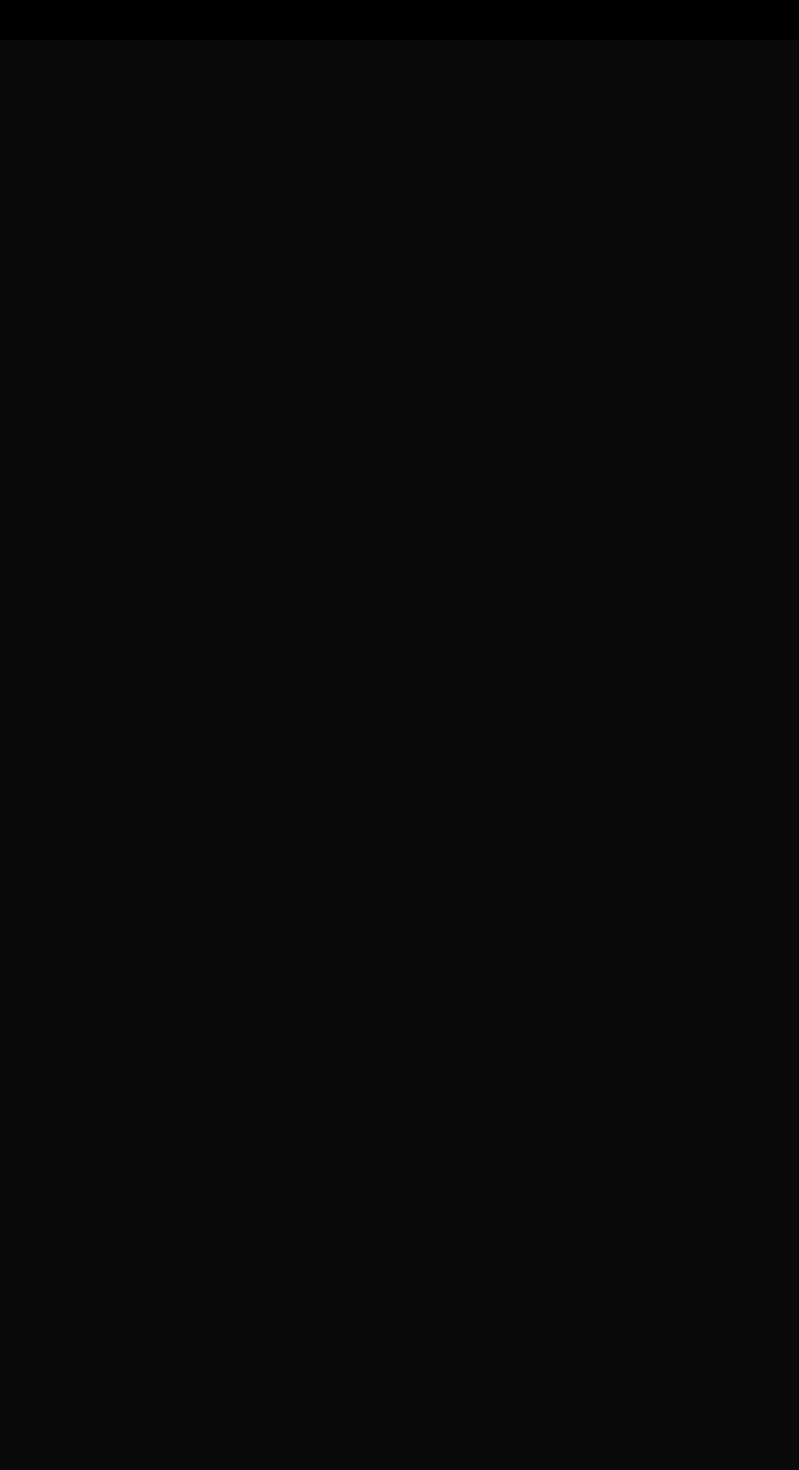
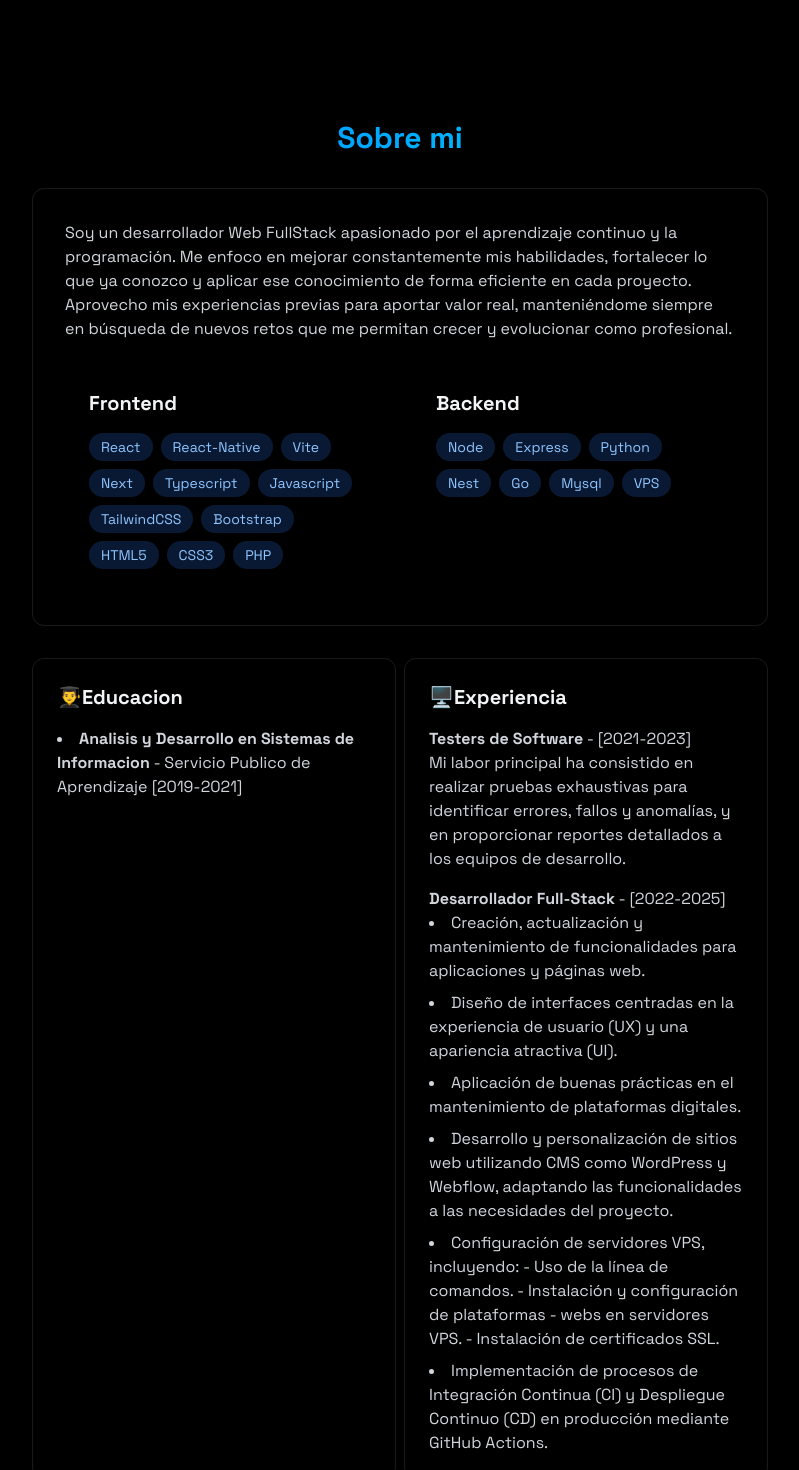
Before and after one commit to santiago-h2o/portafolio, a React (Vite) app: page / in a window 1280 px wide. Shown: the part 760-2230 px from the top of the page, without its empty margins (240-1039 px from the left). Before the commit the page ends 800 px from the top, so only its background shows below. Built offline with nearby package versions, Linux system fonts and the light colour scheme; a web font is replaced by a local one.

Commit message:
Se crea la seccion de about me

```diff
--- a/src/App.jsx
+++ b/src/App.jsx
@@ -5,6 +5,7 @@ import { useState } from 'react';
 import { Navbar } from './components/navbar/Navbar';
 import MobileMenu from './components/mobileMenu/MobileMenu';
 import { Home } from './components/sections/Home';
+import { About } from './components/sections/About';
 
 const App = () => {
   const [isLoaded, setIsLoaded] = useState(false);
@@ -18,6 +19,8 @@ const App = () => {
           <Navbar menuOpen={menuOpen} setMenuOpen={setMenuOpen}/>
           <MobileMenu menuOpen={menuOpen} setMenuOpen={setMenuOpen}/>
           <Home />
+          <About />
+
         </div>
     </>
   )
--- a/src/components/sections/About.jsx
+++ b/src/components/sections/About.jsx
@@ -0,0 +1,91 @@
+
+export const About = () => {
+
+    const frontendSkills = ["React", "React-Native", "Vite", "Next", "Typescript", "Javascript", "TailwindCSS", "Bootstrap", "HTML5", "CSS3", "PHP"];
+    const backendSkills = ["Node", "Express", "Python", "Nest", "Go", "Mysql", "VPS"];
+
+    return (
+        <section id="about" className="min-h-screen flex items-center justify-center py-20">
+            <div className="max-w-3xl mx-auto px-4">
+                <h2 className="text-3xl font-bold mb-8 bg-gradient-to-r from-blue-500 to-cyan-400 bg-clip-text text-transparent text-center">Sobre mi</h2>
+
+                <div className="glass rounded-xl p-8 border-white/10 border hover:translate-y-1 transition-all">
+                    <p className="text-gray-300 mb-6">
+                        Soy un desarrollador Web FullStack apasionado por el aprendizaje continuo y la programación. Me enfoco en mejorar constantemente mis habilidades, fortalecer lo que ya conozco y aplicar ese conocimiento de forma eficiente en cada proyecto. Aprovecho mis experiencias previas para aportar valor real, manteniéndome siempre en búsqueda de nuevos retos que me permitan crecer y evolucionar como profesional.
+                    </p>
+
+                    <div className="grid grid-cols-1 md:grid-cols-2 gap-6">
+                        <div className="rounded-xl p-6 hover:translate-y-1 transition-all">
+                            <h3 className="text-xl font-bold mb-4">Frontend</h3>
+                            <div className="flex flex-wrap gap-2">{frontendSkills.map((skill, key) => (
+                                <span key={key} className="bg-blue-500/20 text-blue-300 px-3 py-1 rounded-full text-sm hover:bg-blue-500/20 hover:shadow-[0_2px_8px_rgba(59,130,2246,0.2)] transition">{skill}</span>
+                            ))}</div>
+                        </div>
+                        <div className="rounded-xl p-6 hover:translate-y-1 transition-all">
+                            <h3 className="text-xl font-bold mb-4">Backend</h3>
+                            <div className="flex flex-wrap gap-2">{backendSkills.map((skill, key) => (
+                                <span key={key} className="bg-blue-500/20 text-blue-300 px-3 py-1 rounded-full text-sm hover:bg-blue-500/20 hover:shadow-[0_2px_8px_rgba(59,130,2246,0.2)] transition">{skill}</span>
+                            ))}</div>
+                        </div>
+                    </div>
+                </div>
+
+                <div className="grid grid-cols-1 md:grid-cols-2 gap-2 mt-8">
+                    <div className="p-6 rounded-xl border-white/10 border hover:translate-y-1 transition-all">
+                        <h3 className="text-xl font-bold mb-4">👨‍🎓Educacion</h3>
+                        <ul className="list-disc list-inside text-gray-300 space-y-2">
+                            <li>
+                                <strong>Analisis y Desarrollo en Sistemas de Informacion</strong> - Servicio Publico de Aprendizaje [2019-2021]
+                            </li>
+                        </ul>
+                    </div>
+                    <div className="p-6 rounded-xl border-white/10 border hover:translate-y-1 transition-all">
+                        <h3 className="text-xl font-bold mb-4">🖥️Experiencia</h3>
+                        <div className="space-y-4 text-gray-300">
+                            <div>
+                                <h4><strong>Testers de Software</strong> - [2021-2023]</h4>
+                                <p>
+                                    Mi labor principal ha consistido en realizar pruebas
+                                    exhaustivas para identificar errores, fallos y anomalías, y en
+                                    proporcionar reportes detallados a los equipos de desarrollo.
+                                </p>
+                            </div>
+
+                            <div>
+                                <h4><strong>Desarrollador Full-Stack</strong> - [2022-2025]</h4>
+                                <ul className="list-disc list-inside text-gray-300 space-y-2">
+                                    <li>Creación, actualización y mantenimiento de
+                                        funcionalidades para aplicaciones y páginas web.
+                                    </li>
+                                    <li>Diseño de interfaces centradas en la experiencia
+                                        de usuario (UX) y una apariencia atractiva (UI).
+                                    </li>
+                                    <li>Aplicación de buenas prácticas en el
+                                        mantenimiento de plataformas digitales.
+                                    </li>
+                                    <li>Desarrollo y personalización de sitios web
+                                        utilizando CMS como WordPress y Webflow,
+                                        adaptando las funcionalidades a las necesidades
+                                        del proyecto.
+                                    </li>
+                                    <li>Configuración de servidores VPS, incluyendo:
+                                        - Uso de la línea de comandos.
+                                        - Instalación y configuración de plataformas
+                                        - webs en servidores VPS.
+                                        - Instalación de certificados SSL.
+                                    </li>
+                                    <li>Implementación de procesos de Integración
+                                        Continua (CI) y Despliegue Continuo (CD) en
+                                        producción mediante GitHub Actions.
+                                    </li>
+                                </ul>
+                            </div>
+
+                        </div>
+                    </div>
+                </div>
+
+            </div>
+        </section>
+    )
+}
--- a/src/components/sections/Home.jsx
+++ b/src/components/sections/Home.jsx
@@ -1,4 +1,3 @@
-import React from 'react'
 
 export const Home = () => {
   return (
```
